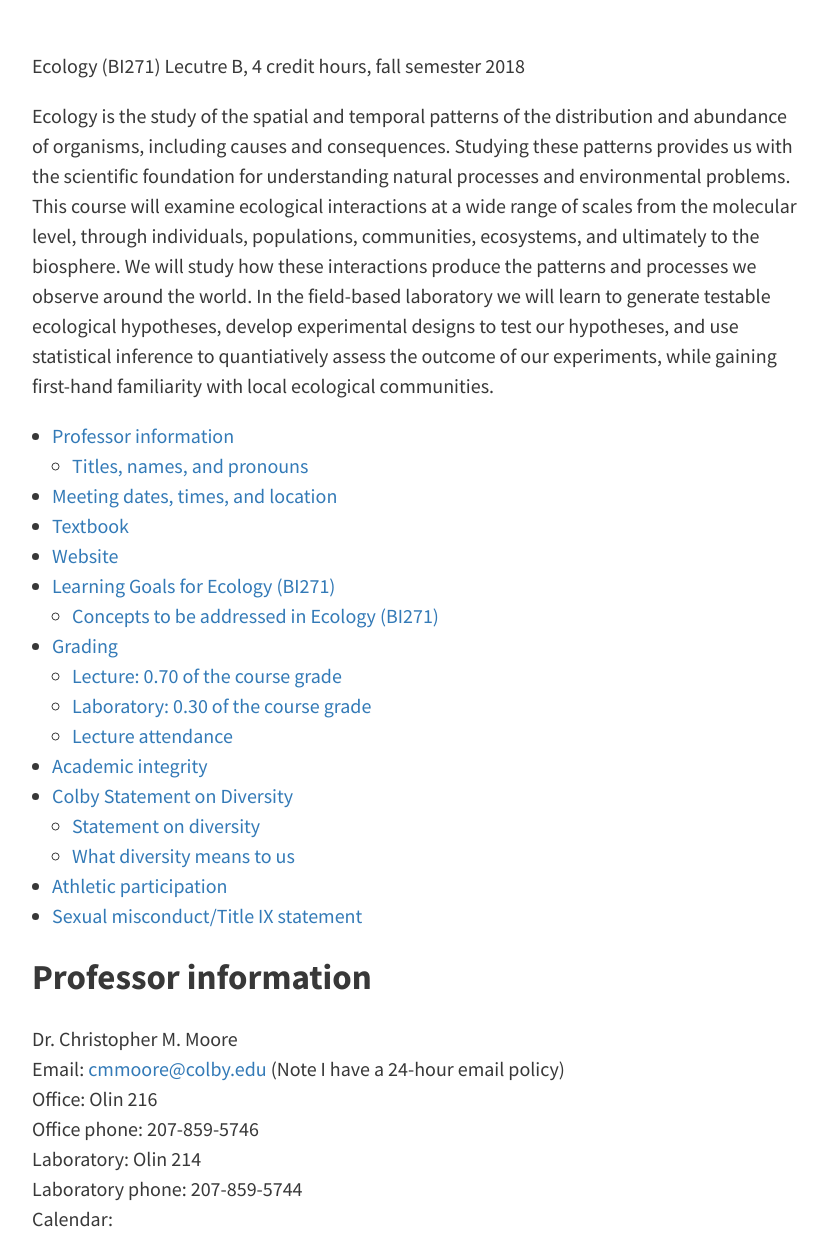
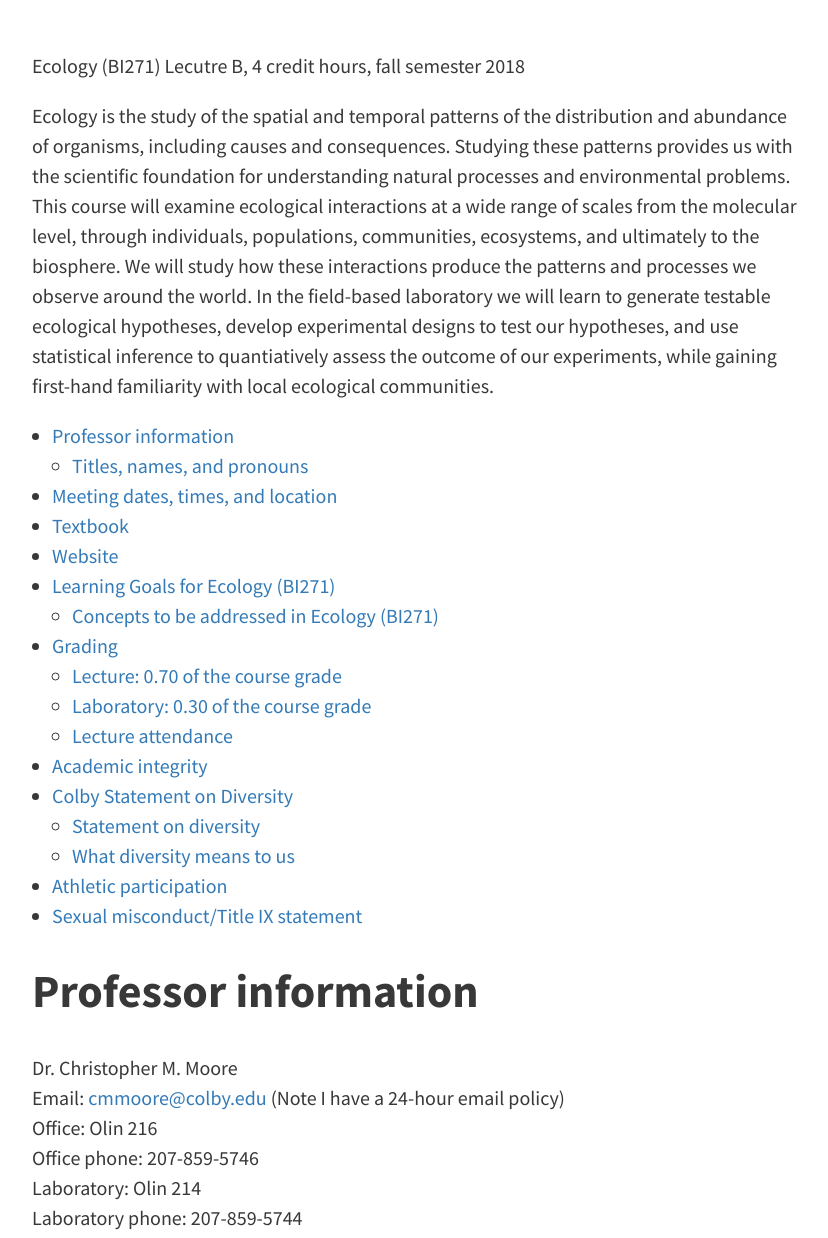
Before and after one commit to davan690/ColbyEcology.github.io, a Jekyll site: the page built from pages/syllabus.md, in a window 1280 px wide. Shown: the part 350-1588 px from the top of the page, without its empty margins (224-1052 px from the left). Built offline with Jekyll 4.4.1, drawn with Linux system fonts in a browser that asks for light colours.

Commit message:
adjust header indents

```diff
--- a/pages/syllabus.md
+++ b/pages/syllabus.md
@@ -13,7 +13,7 @@
 * TOC
 {:toc}
 
-## Professor information
+# Professor information
 Dr. Christopher M. Moore
 Email: [cmmoore@colby.edu](cmmoore@colby.edu) (Note I have a 24-hour email policy)
 Office: Olin 216
@@ -23,14 +23,14 @@
 Calendar:
 <iframe src="https://calendar.google.com/calendar/embed?showTitle=0&amp;showPrint=0&amp;showTabs=0&amp;showCalendars=0&amp;showTz=0&amp;height=600&amp;wkst=1&amp;bgcolor=%23FFFFFF&amp;src=colby.edu_t88bur7ih5fsbpcj3ro1jorffk%40group.calendar.google.com&amp;color=%2328754E&amp;ctz=America%2FNew_York" style="border-width:0" width="650" height="400" frameborder="0" scrolling="no"></iframe>
 
-### Titles, names, and pronouns
+## Titles, names, and pronouns
 Students are often curious about how to address their professors. I am comfortable with Dr. Moore, Professor Moore, or Chris. The pronouns that I go by are he/him. I will be asking for your preferred name and pronoun the first day of class on a notecard. Ultimately, what's most important to me is that we create a culture of mutual respect in the classroom, beginning with how we address one another.
 
 
-## Meeting dates, times, and location
+# Meeting dates, times, and location
 MWF, 9&#8212;9:50 AM, in Arey 005
 
-## Textbook
+# Textbook
 *The Princeton Guide to Ecology*, 2012, edited by Simon A. Levin, published by Princeton University Press
 
 # Website
```
